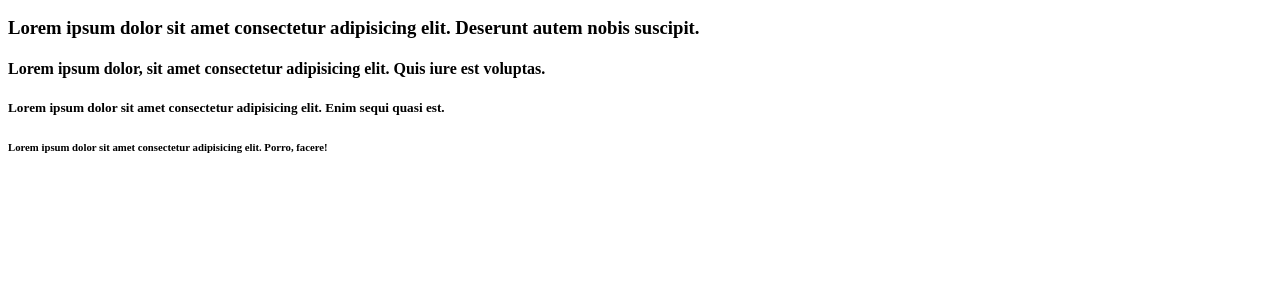
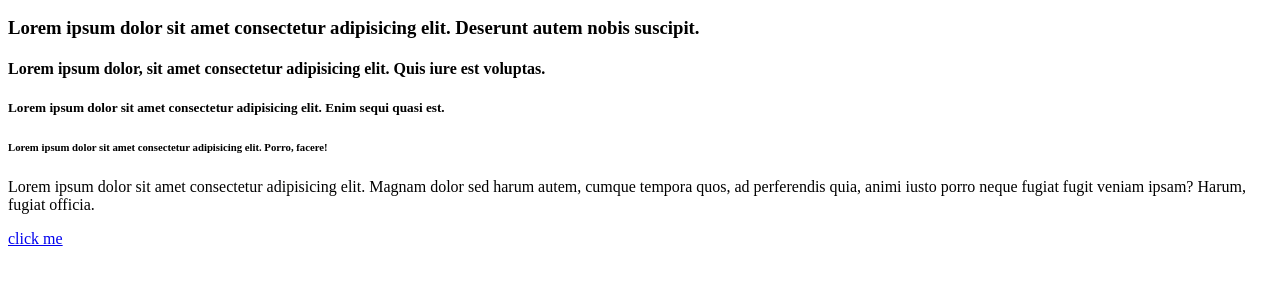
Before and after one commit to shyamji62991042/htmllearing, a plain HTML site: page h1.html in a window 1280 px wide. Shown: the part 110-392 px from the top of the page. Drawn offline with Linux system fonts and the light colour scheme.

Commit message:
update files

```diff
--- a/h1.html
+++ b/h1.html
@@ -14,5 +14,11 @@
     <h4>Lorem ipsum dolor, sit amet consectetur adipisicing elit. Quis iure est voluptas.</h4>
     <h5>Lorem ipsum dolor sit amet consectetur adipisicing elit. Enim sequi quasi est.</h5>
     <h6>Lorem ipsum dolor sit amet consectetur adipisicing elit. Porro, facere!</h6>
+
+
+    <p> Lorem ipsum dolor sit amet consectetur adipisicing elit. Magnam dolor sed harum autem, cumque tempora quos, ad perferendis quia, animi iusto porro neque fugiat fugit veniam ipsam? Harum, fugiat officia.</p>
+
+
+     <a href="google.com">click me </a>
 </body>
 </html>
```
